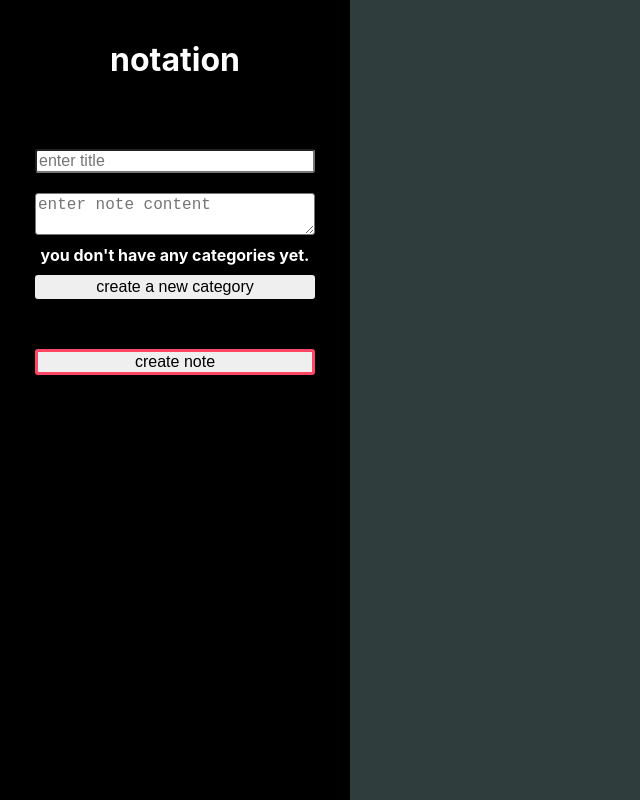
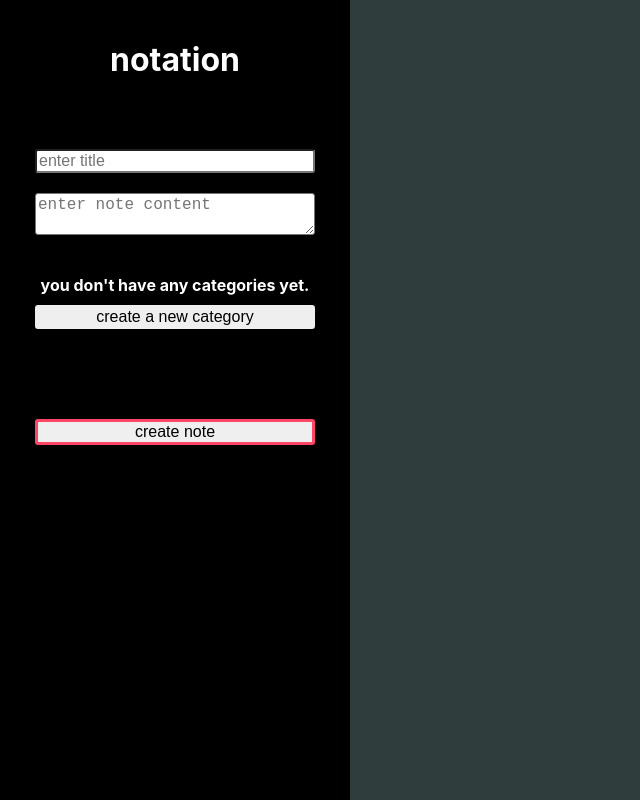
Before and after one commit to JoelSmith123/notation, a React (Create React App) app: page / in a window 1280 px wide. Shown: the whole page, without its empty margins (0-640 px from the left). Built offline with nearby package versions, Linux system fonts and the light colour scheme.

Commit message:
Style new category form for easier readability

```diff
--- a/src/NoteForm.css
+++ b/src/NoteForm.css
@@ -22,6 +22,10 @@
 .sidebar-form input:focus,
 .sidebar-form textarea:focus {
   border: 3px solid var(--dark-pink);
+}
+
+.sidebar-form textarea {
+  margin-bottom: 40px;
 }
 
 .sidebar-form button {
@@ -55,5 +59,5 @@
 
 .create-note-btn {
   border: 3px solid var(--dark-pink);
-  margin: 40px auto;
+  margin: 80px auto;
 }
```
